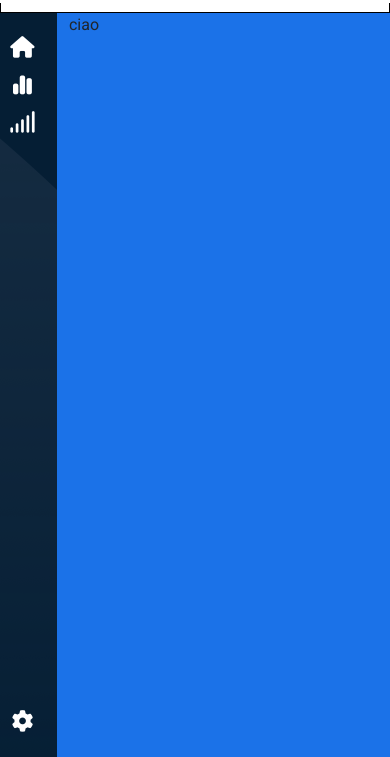
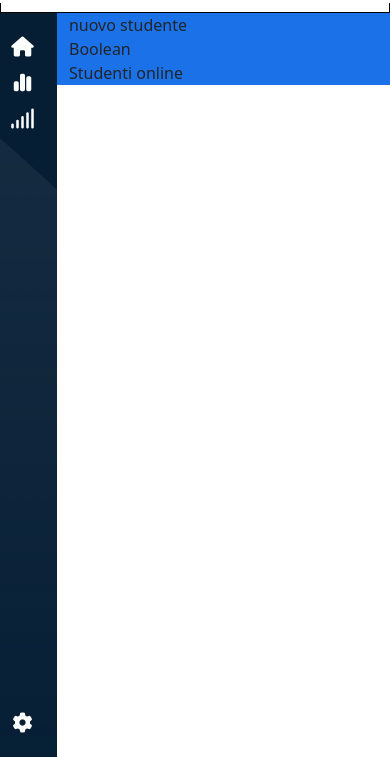
Before and after one commit to JohnQuimson/html-css-bootstrap-dashboard, a plain HTML site: page index.html in a window 390 px wide. Shown: the part 87-844 px from the top of the page. Drawn offline with nearby package versions, Linux system fonts and the light colour scheme.

Commit message:
feat: responsive sidebar

```diff
--- a/css/_partials/common.css
+++ b/css/_partials/common.css
@@ -1,6 +1,6 @@
-body {
+/* body {
   font-family: 'Roboto', sans-serif;
-}
+} */
 
 .jq-bordo {
   border: 1px solid black;
--- a/css/style.css
+++ b/css/style.css
@@ -39,8 +39,12 @@ nav {
   margin-top: 100px;
 }
 
+#sidebar i span {
+  font-size: 10px;
+}
+
 #jumbo {
   background-color: #1b72e8;
-  height: calc(100vh - 100px);
+
   margin-top: 100px;
 }
--- a/index.html
+++ b/index.html
@@ -180,21 +180,31 @@
           <div
             class="container d-flex flex-column flex-grow-1 align-items-center gap-3"
           >
-            <i class="fa-solid fa-house fs-4"></i>
-            <i class="fa-solid fa-chart-simple fs-4"></i>
-            <i class="fa-solid fa-signal fs-4"></i>
+            <i class="fa-solid fa-house fs-5 d-flex align-items-center gap-3">
+              <span class="d-none d-lg-block">Home</span>
+            </i>
+            <i
+              class="fa-solid fa-chart-simple fs-5 d-flex align-items-center gap-3"
+            >
+              <span class="d-none d-lg-block">Stats</span>
+            </i>
+            <i class="fa-solid fa-signal fs-5 d-flex align-items-center gap-3">
+              <span class="d-none d-lg-block">Signals</span>
+            </i>
           </div>
           <div class="container d-flex flex-column align-items-center">
-            <i class="fa-solid fa-gear fs-4"></i>
+            <i class="fa-solid fa-gear fs-5 d-flex align-items-center gap-3">
+              <span class="d-none d-lg-block">Admin</span>
+            </i>
           </div>
         </div>
 
         <!-- JUMBO -->
-        <div id="jumbo" class="col-10">
-          <div class="row">
-            <div class="col-12">ciao</div>
-            <div class="col-12"></div>
-            <div class="col-12"></div>
+        <div id="content" class="col-10">
+          <div id="jumbo" class="row">
+            <div class="col-12">nuovo studente</div>
+            <div class="col-12">Boolean</div>
+            <div class="col-12">Studenti online</div>
           </div>
         </div>
       </div>
```
